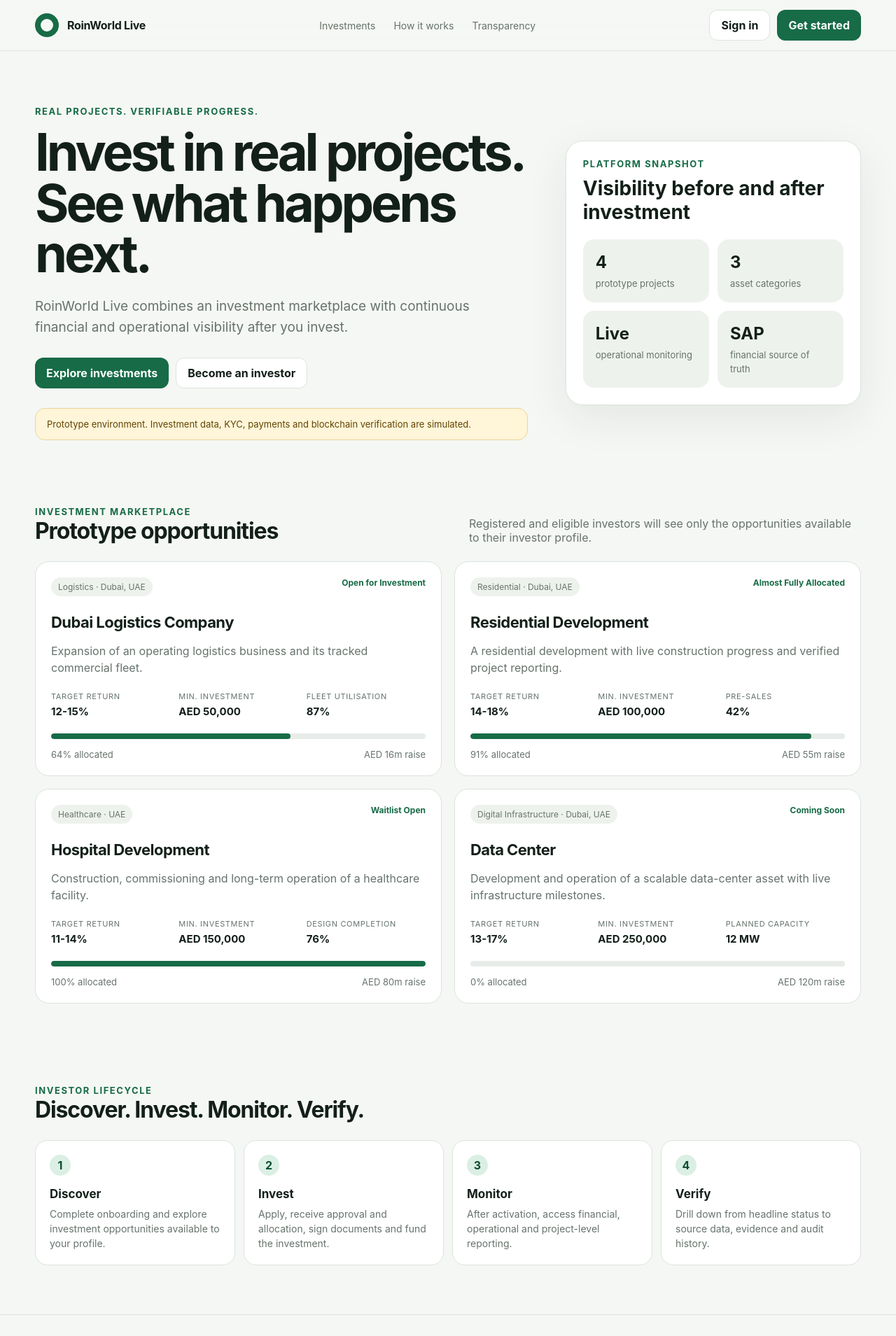
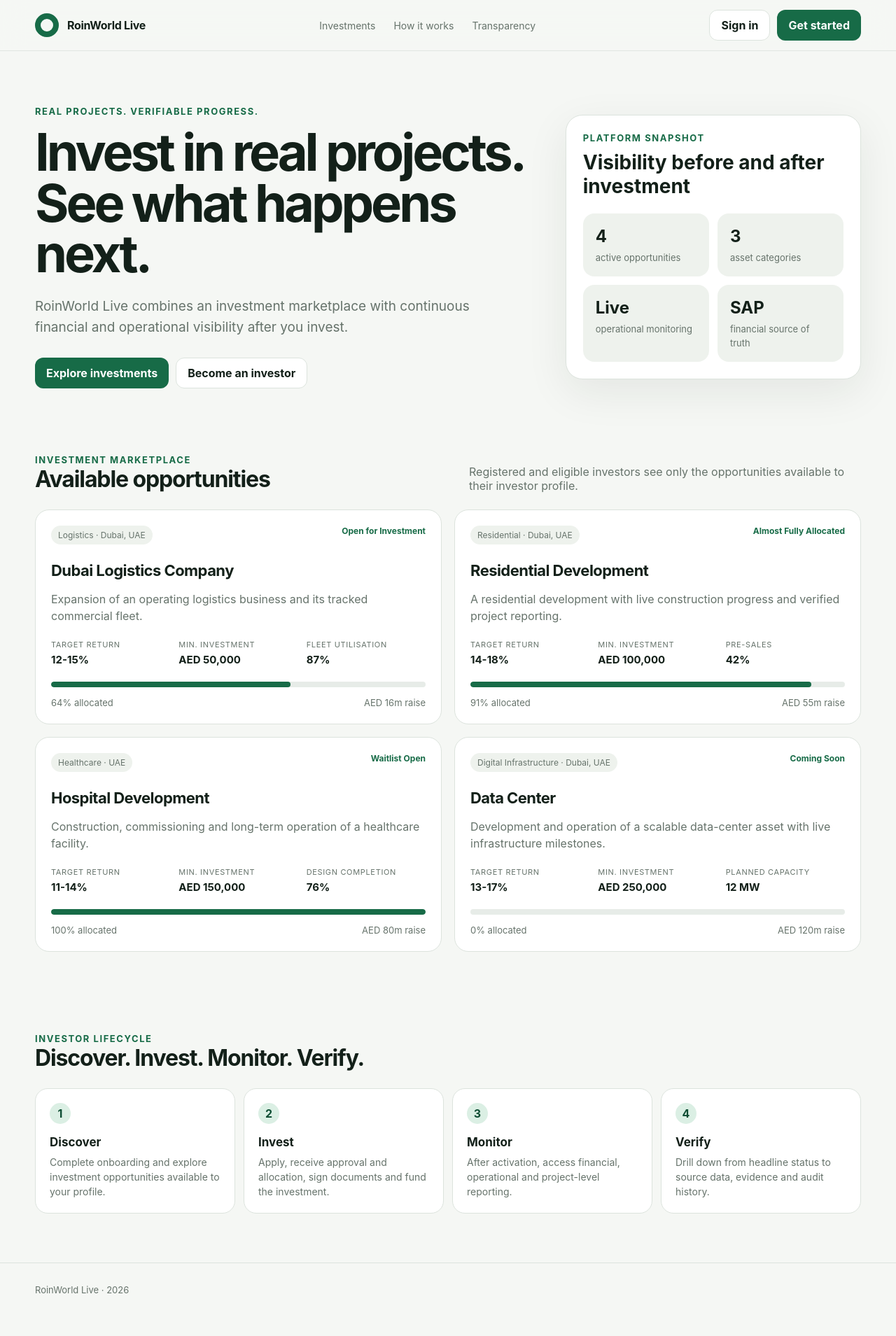
Before and after one commit to nikmad-ops/RoinWorldLive, a Next.js app in the folder prototype/: page / in a window 1280 px wide. Shown: the top 1909 px of the page at 70% size. Built offline with nearby package versions, Linux system fonts and the light colour scheme; no server answers.

Commit message:
ux: remove prototype and simulation language from product UI

```diff
--- a/prototype/app/page.tsx
+++ b/prototype/app/page.tsx
@@ -15,15 +15,12 @@ export default function HomePage() {
             <Link href="/marketplace" className="btn btn-primary">Explore investments</Link>
             <Link href="/onboarding" className="btn btn-secondary">Become an investor</Link>
           </div>
-          <div className="notice">
-            Prototype environment. Investment data, KYC, payments and blockchain verification are simulated.
-          </div>
         </div>
         <aside className="hero-card">
           <div className="eyebrow">Platform snapshot</div>
           <h2 style={{ margin: "10px 0 22px", fontSize: 28 }}>Visibility before and after investment</h2>
           <div className="stat-grid">
-            <div className="stat"><strong>4</strong><span>prototype projects</span></div>
+            <div className="stat"><strong>4</strong><span>active opportunities</span></div>
             <div className="stat"><strong>3</strong><span>asset categories</span></div>
             <div className="stat"><strong>Live</strong><span>operational monitoring</span></div>
             <div className="stat"><strong>SAP</strong><span>financial source of truth</span></div>
@@ -33,8 +30,8 @@ export default function HomePage() {
 
       <section className="section shell">
         <div className="section-title">
-          <div><div className="eyebrow">Investment marketplace</div><h2>Prototype opportunities</h2></div>
-          <p>Registered and eligible investors will see only the opportunities available to their investor profile.</p>
+          <div><div className="eyebrow">Investment marketplace</div><h2>Available opportunities</h2></div>
+          <p>Registered and eligible investors see only the opportunities available to their investor profile.</p>
         </div>
         <div className="grid">
           {projects.map((project) => (
@@ -74,7 +71,7 @@ export default function HomePage() {
         </div>
       </section>
 
-      <footer className="footer"><div className="shell">RoinWorld Live · MVP Prototype · 2026</div></footer>
+      <footer className="footer"><div className="shell">RoinWorld Live · 2026</div></footer>
     </main>
   );
 }
```
